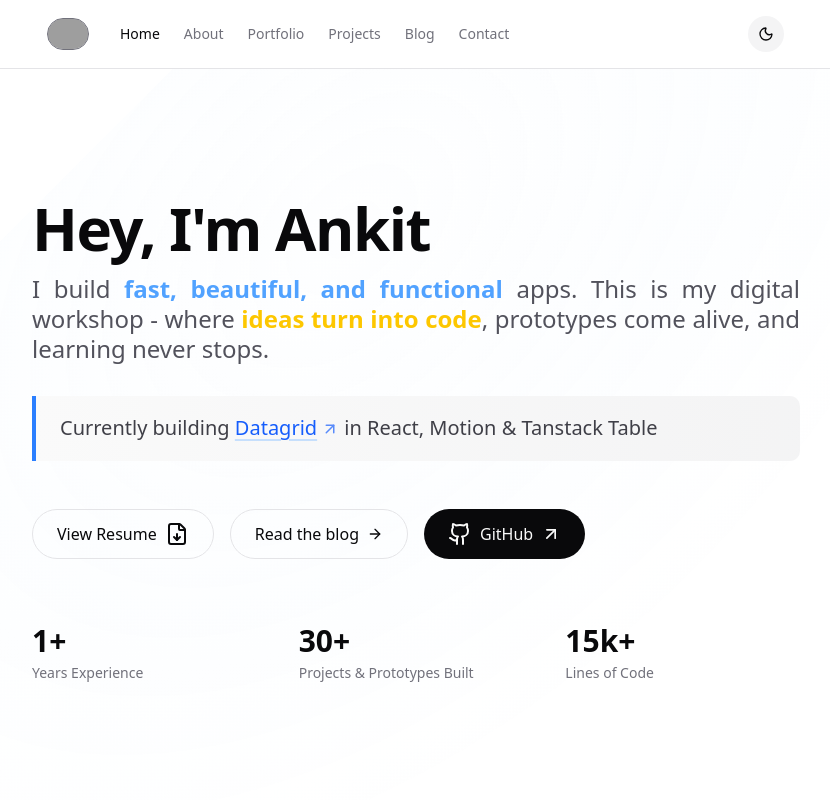
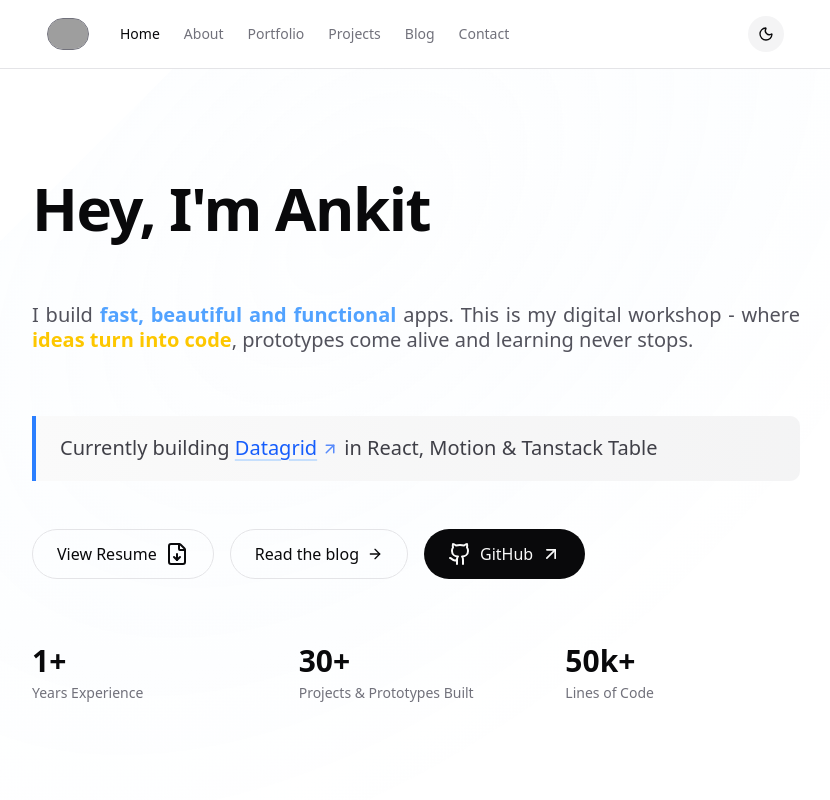
Before and after one commit to 2102ankit/core, a Next.js app: page / in a window 1280 px wide. Shown: the top 800 px of the page, without its empty margins (224-1054 px from the left). Built offline with nearby package versions, Linux system fonts and the light colour scheme; grey boxes are pictures that could not be loaded.

Commit message:
imrprove home page font

```diff
--- a/app/page.tsx
+++ b/app/page.tsx
@@ -10,7 +10,7 @@ export default function Home() {
         <>
           I build{" "}
           <span className={`text-blue-400 dark:text-blue-400 font-semibold`}>
-            fast, beautiful, and functional
+            fast, beautiful and functional
           </span>{" "}
           apps. This is my digital workshop - where{" "}
           <span
@@ -18,7 +18,7 @@ export default function Home() {
           >
             ideas turn into code
           </span>
-          , prototypes come alive, and learning never stops.
+          , prototypes come alive and learning never stops.
         </>
       ),
     },
@@ -69,12 +69,12 @@ export default function Home() {
     <div className="min-h-[calc(100vh-73px)] flex items-center justify-center px-6 pt-4">
       <div className="max-w-3xl mx-auto">
         <div className="space-y-8 animate-fade-in-up">
-          <div className="space-y-4">
+          <div className="space-y-8">
             <h1 className="text-4xl sm:text-5xl md:text-6xl font-bold text-zinc-950 dark:text-zinc-50 tracking-tight ">
               Hey, I&apos;m Ankit
             </h1>
 
-            <p className="text-xl sm:text-2xl text-zinc-600 dark:text-zinc-400 leading-tight max-w-3xl text-justify transition-opacity duration-500">
+            <p className="my-16 text-md sm:text-xl text-zinc-600 dark:text-zinc-400 leading-tight max-w-3xl text-justify transition-opacity duration-500">
               {sentences[0]?.text}
             </p>
           </div>
@@ -162,7 +162,7 @@ export default function Home() {
               </div>
               <div className="group">
                 <div className="text-3xl font-bold text-zinc-950 dark:text-zinc-50 group-hover:scale-105 transition-transform duration-300">
-                  15k+
+                  50k+
                 </div>
                 <div className="text-sm text-zinc-500 dark:text-zinc-400 mt-1">
                   Lines of Code
```
